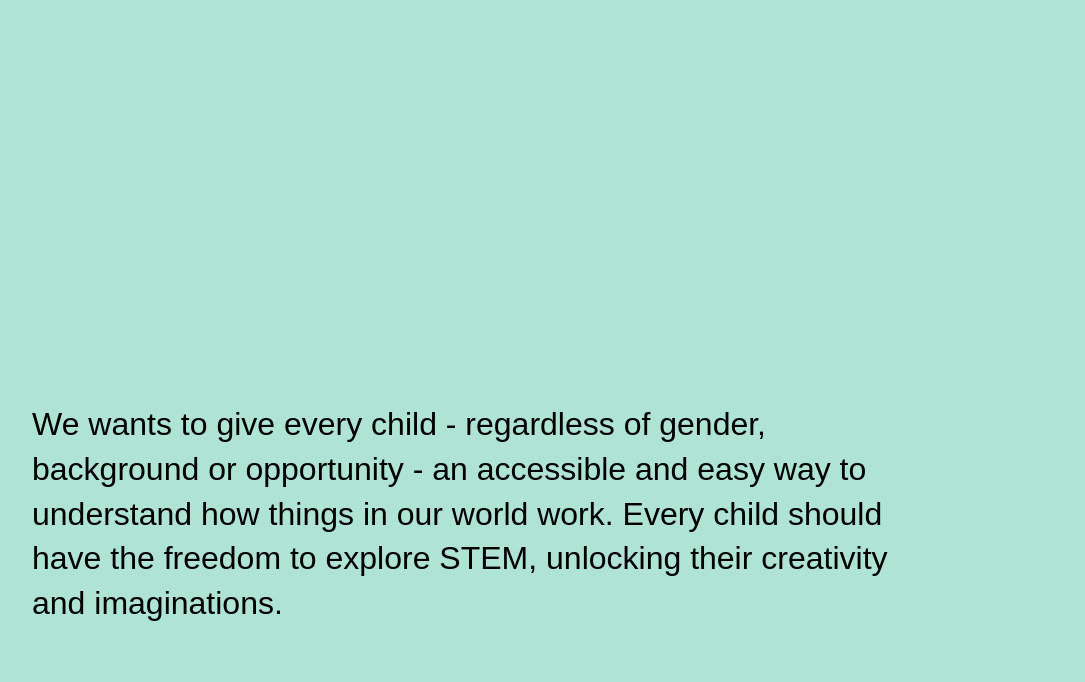
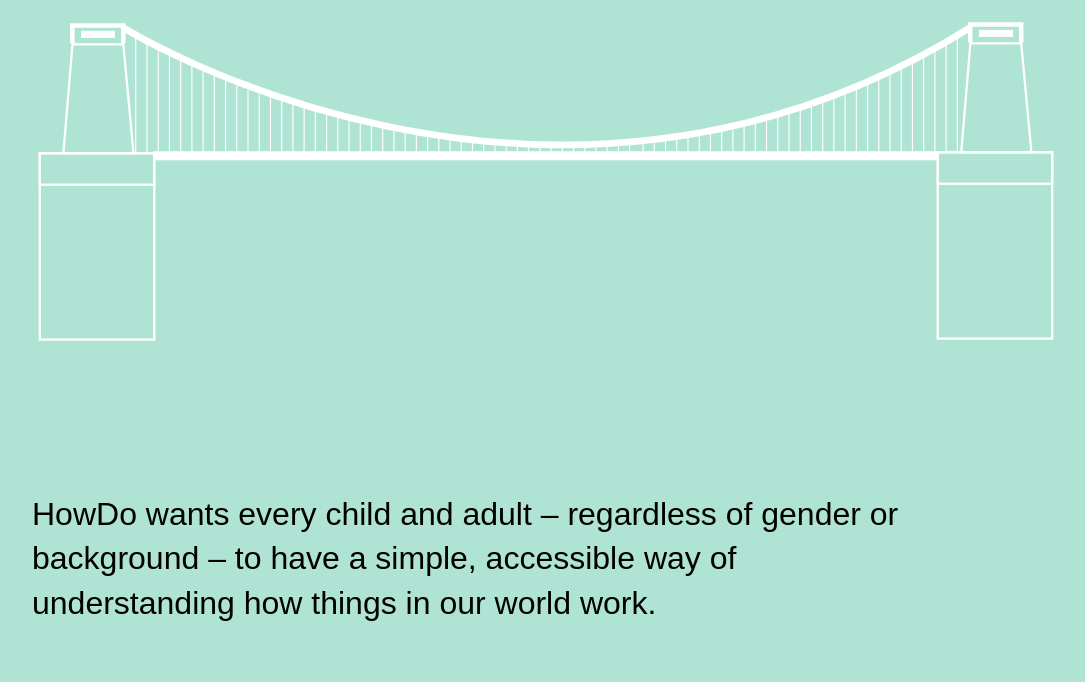
Before and after one commit to kevinwright/howdo, a website: page index.html in a window 1280 px wide. Shown: the part 118-800 px from the top of the page, without its empty margins (16-1101 px from the left). Drawn offline with Linux system fonts and the light colour scheme.

Commit message:
add: start of animation - an illustration of a bridge

```diff
--- a/index.html
+++ b/index.html
@@ -27,10 +27,13 @@
 		<div class="logo">
 			<h1 class="main-header">How Do</h1>
 		</div>
+		<div class="intro-animation">
+			<img src="images/bridge.svg" class="image" alt="Illustration of a bridge - based on Clifton Suspension Bridge in Bristol" />
+		</div>
 		<div class="intro">
 			<div class="row">
 				<div class="medium-12 large-9 columns">
-					<p>We wants to give every child - regardless of gender, background or opportunity - an accessible and easy way to understand how things in our world work. Every child should have the freedom to explore STEM, unlocking their creativity and imaginations.</p>
+					<p>HowDo wants every child and adult – regardless of gender or background – to have a simple, accessible way of understanding how things in our world work. </p>
 				</div>
 			</div>
 		</div>
--- a/sass/_components.scss
+++ b/sass/_components.scss
@@ -23,3 +23,8 @@
 .button:hover {
   background: darken( $blue, 15% );
 }
+
+.image {
+  max-width: 100%;
+  height: auto;
+}
--- a/sass/_header.scss
+++ b/sass/_header.scss
@@ -5,6 +5,10 @@
   background-position: center center;
   display: flex;
   flex-direction: column;
+}
+
+.intro-animation {
+  margin-top: 1.5rem;
 }
 
 .main-header {
@@ -29,6 +33,10 @@
 
 @media (max-width: 45em) {
 
+  .intro-animation {
+    margin: auto 0;
+  }
+
   .main-header {
     font-size: 3rem;
   }
```
Also changed, not shown: css/main.css, images/bridge.svg (added).
